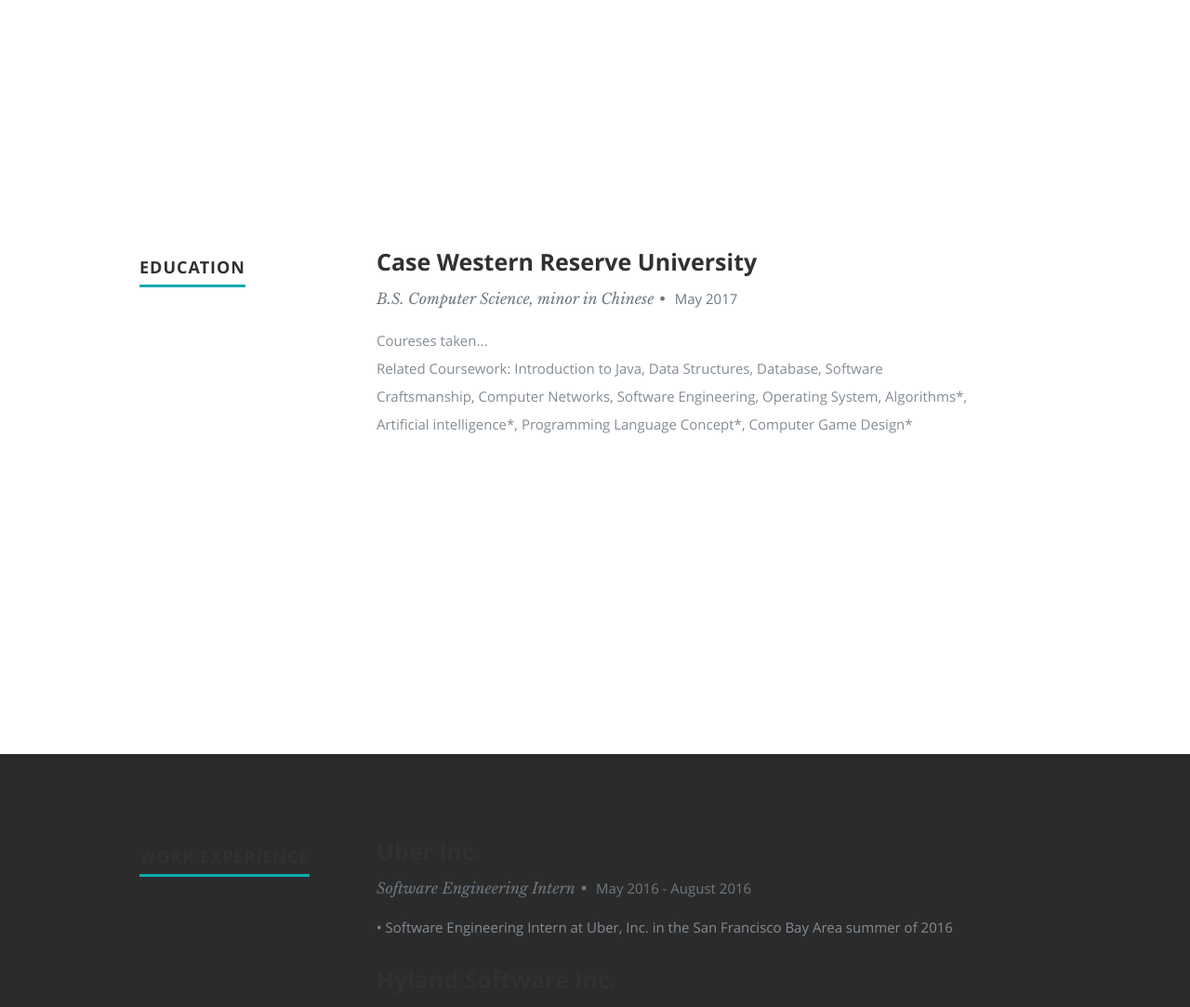
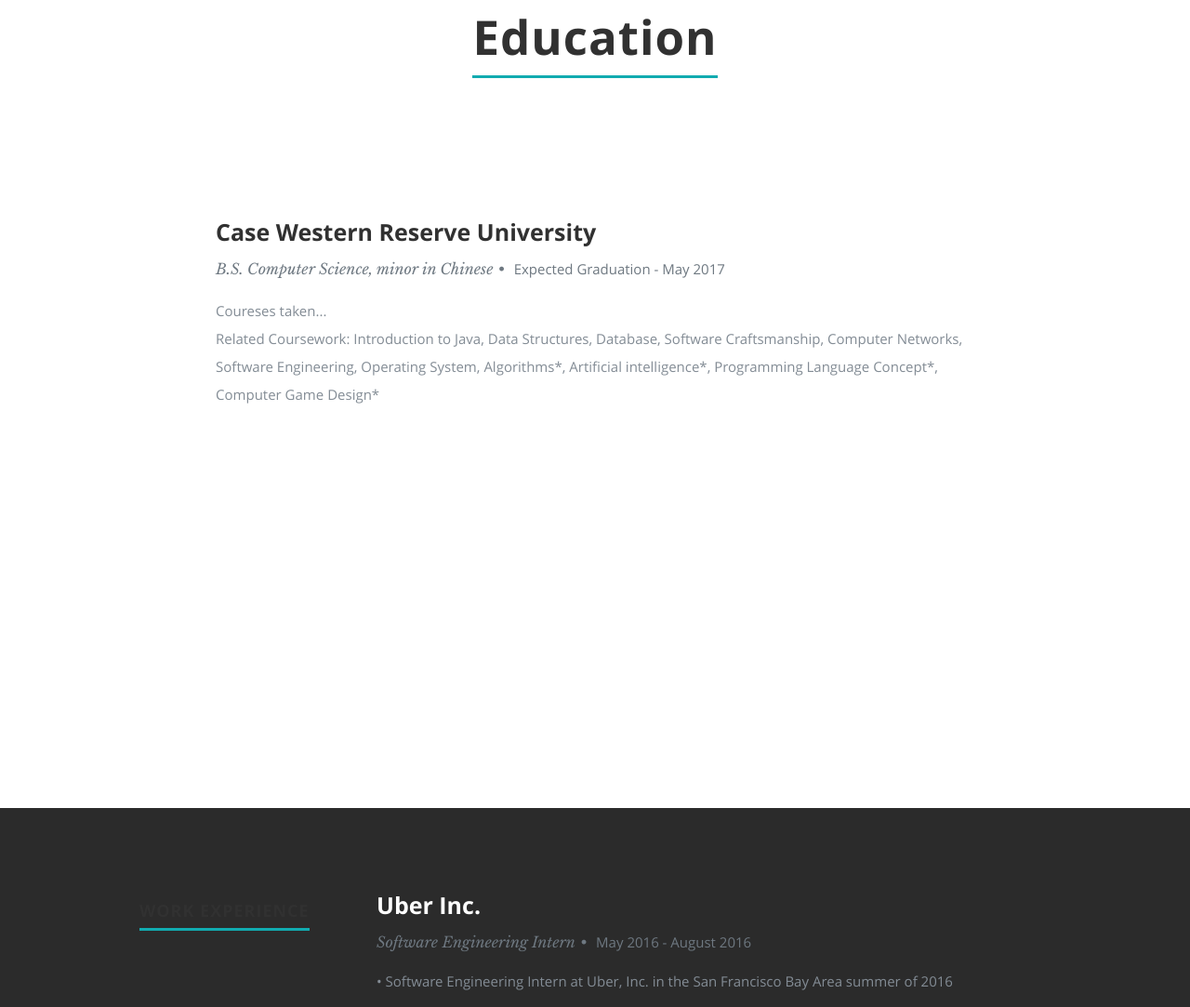
Before and after one commit to pianonerd7/pianonerd7.github.io, a plain HTML site: page index.html in a window 1280 px wide. Shown: the part 1717-2800 px from the top of the page at 93% size. Drawn offline with nearby package versions, Linux system fonts and the light colour scheme.

Commit message:
fixed styling in education

```diff
--- a/css/layout.css
+++ b/css/layout.css
@@ -236,8 +236,8 @@ ul#nav li.current a { color: #F06000; }
 
 #education {
    background: #fff;
-   padding-top: 310px;
-   padding-bottom: 310px;
+   padding-top: 100px;
+   padding-bottom: 400px;
    overflow: hidden;
 }
 
@@ -245,20 +245,23 @@ ul#nav li.current a { color: #F06000; }
 #education a:hover, #education a:focus { color: #313131; }
 
 #education h1 {
-   font: 18px/24px 'opensans-bold', sans-serif;
-   text-transform: uppercase;
+   font-size: 3.4em;
+   line-height: 1.3em;
    letter-spacing: 1px;
+
 }
 #education h1 span {
    border-bottom: 3px solid #11ABB0;
    padding-bottom: 6px;
 }
 #education h3 {
+    padding-top: 100px;
    font: 25px/30px 'opensans-bold', sans-serif;
 }
 
 #education .header-col { padding-top: 9px; }
 #education .main-col { padding-right: 10%; }
+#education .main-col {padding-left: 10%;}
 
 .education, .work {
    margin-bottom: 48px;
@@ -291,8 +294,8 @@ ul#nav li.current a { color: #F06000; }
    overflow: hidden;
 }
 
-#experience a, #experience a:visited  { color: #11ABB0; }
-#experience a:hover, #experience a:focus { color: #313131; }
+#experience a, #experience a:visited  { color: #fff; }
+#experience a:hover, #experience a:focus { color: #11ABB0; }
 
 #experience h1 {
    font: 18px/24px 'opensans-bold', sans-serif;
@@ -303,14 +306,16 @@ ul#nav li.current a { color: #F06000; }
    border-bottom: 3px solid #11ABB0;
    padding-bottom: 6px;
 }
-#experience h3 {
+#experience h2 {
+    color: #fff;
    font: 25px/30px 'opensans-bold', sans-serif;
+   margin-bottom:12px;
 }
 
 #experience .header-col { padding-top: 9px; }
 #experience .main-col { padding-right: 10%; }
 
-.education, .work {
+.experience, .work {
    margin-bottom: 48px;
    padding-bottom: 24px;
    border-bottom: 1px solid #E8E8E8;
--- a/index.html
+++ b/index.html
@@ -7,7 +7,7 @@
    <!--- Basic Page Needs
    ================================================== -->
    <meta charset="utf-8">
-	<title>Ceevee - Free Responsive HTML5/CSS3 Template</title>
+	<title>Anna He</title>
 	<meta name="description" content="">
 	<meta name="author" content="">
 
@@ -133,20 +133,21 @@
     ================================================== -->
     <section id="education">
 
+    <div>
+        <div>
+            <h1 align ="center" style="padding-bottom: 50px;margin-top: -50px"><span>Education</span></h1>
+        </div>
+    </div>
         <div class="row">
 
-                <div class="three columns header-col">
-                    <h1><span>Education</span></h1>
-                </div>
-
-                <div class="nine columns main-col">
+                <div class="main-col">
 
                     <div class="row item">
 
                         <div class="twelve columns">
 
                             <h3>Case Western Reserve University</h3>
-                            <p class="info">B.S. Computer Science, minor in Chinese<span>&bull;</span> <em class="date">May 2017</em></p>
+                            <p class="info">B.S. Computer Science, minor in Chinese<span>&bull;</span> <em class="date">Expected Graduation - May 2017</em></p>
 
                             <p>
                                 Coureses taken...<br />
@@ -182,7 +183,7 @@
 
                     <div class="twelve columns">
 
-                        <h3>Uber Inc.</h3>
+                        <h2>Uber Inc.</h2>
                         <p class="info">Software Engineering Intern<span>&bull;</span> <em class="date">May 2016 - August 2016</em></p>
 
                         <p class="date">
@@ -196,7 +197,7 @@
 
                     <div class="twelve columns">
 
-                        <h3>Hyland Software Inc.</h3>
+                        <h2>Hyland Software Inc.</h2>
                         <p class="info">Software Development Intern<span>&bull;</span> <em class="date">January 2015 - July 2015</em></p>
 
                         <p class="date">
@@ -214,7 +215,7 @@
 
                     <div class="twelve columns">
 
-                        <h3>Case Western Reserve University</h3>
+                        <h2>Case Western Reserve University</h2>
                         <p class="info">Teaching Assistant <span>&bull;</span> <em class="date">August 2014 - December 2015</em></p>
 
                         <p class="date">
```
